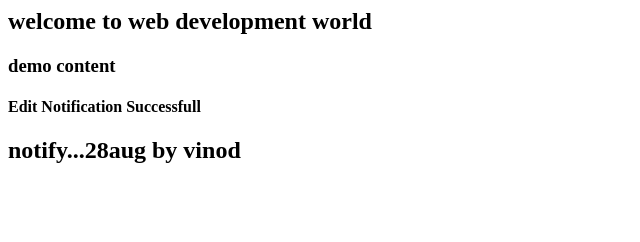
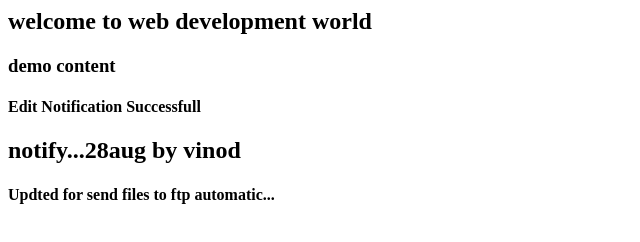
Before and after one commit to sheetalmahajan250/sheetalcode, a plain HTML site: page index.html in a window 1280 px wide. Shown: the whole page, without its empty margins (0-640 px from the left). Drawn offline with Linux system fonts and the light colour scheme.

Commit message:
automatic

```diff
--- a/index.html
+++ b/index.html
@@ -2,3 +2,4 @@
 <h3>demo content</h3>
 <h4>Edit Notification Successfull</h4>
 <h2>notify...28aug by vinod</h2>
+<h4>Updted for send files to ftp automatic...
```
